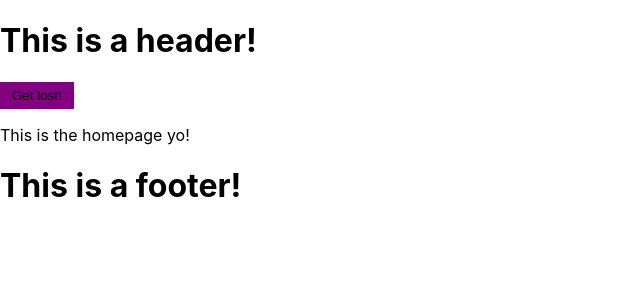
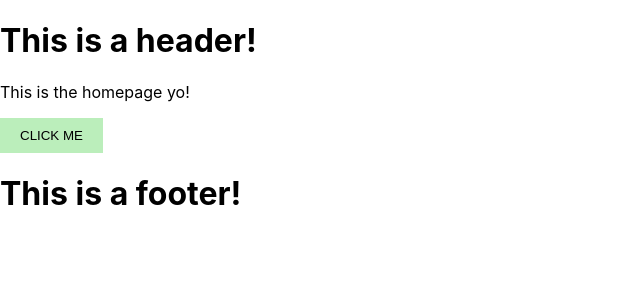
Before and after one commit to morgandival/storybook-playground, a Next.js app: page / in a window 1280 px wide. Shown: the top 300 px of the page, without its empty margins (0-640 px from the left). Built offline with nearby package versions, Linux system fonts and the light colour scheme.

Commit message:
Made button work

```diff
--- a/components/Header.tsx
+++ b/components/Header.tsx
@@ -1,4 +1,4 @@
-import React from 'react';
+import React, { EventHandler, MouseEventHandler } from 'react';
 import Button from '../components/Button';
 
 // @ts-ignore
@@ -10,12 +10,6 @@ const Header = ({ backgroundColor }) => {
   return (
     <header style={style}>
       <h1>This is a header!</h1>
-      <Button
-        label="Get lost!"
-        backgroundColor="purple"
-        size="sm"
-        onClick={() => console.log('Clicked')}
-      />
     </header>
   );
 };
--- a/pages/index.tsx
+++ b/pages/index.tsx
@@ -1,11 +1,24 @@
 import type { NextPage } from 'next';
 import Head from 'next/head';
 import Image from 'next/image';
+import Button from '../components/Button';
 
 const Home: NextPage = () => {
+  const handleClick = () => {
+    console.log('clicked');
+  };
+
   return (
     <div className="">
       <p>This is the homepage yo!</p>
+      <p>
+        <Button
+          label="CLICK ME"
+          backgroundColor="#beb"
+          size="lg"
+          onClick={handleClick}
+        />
+      </p>
     </div>
   );
 };
```
